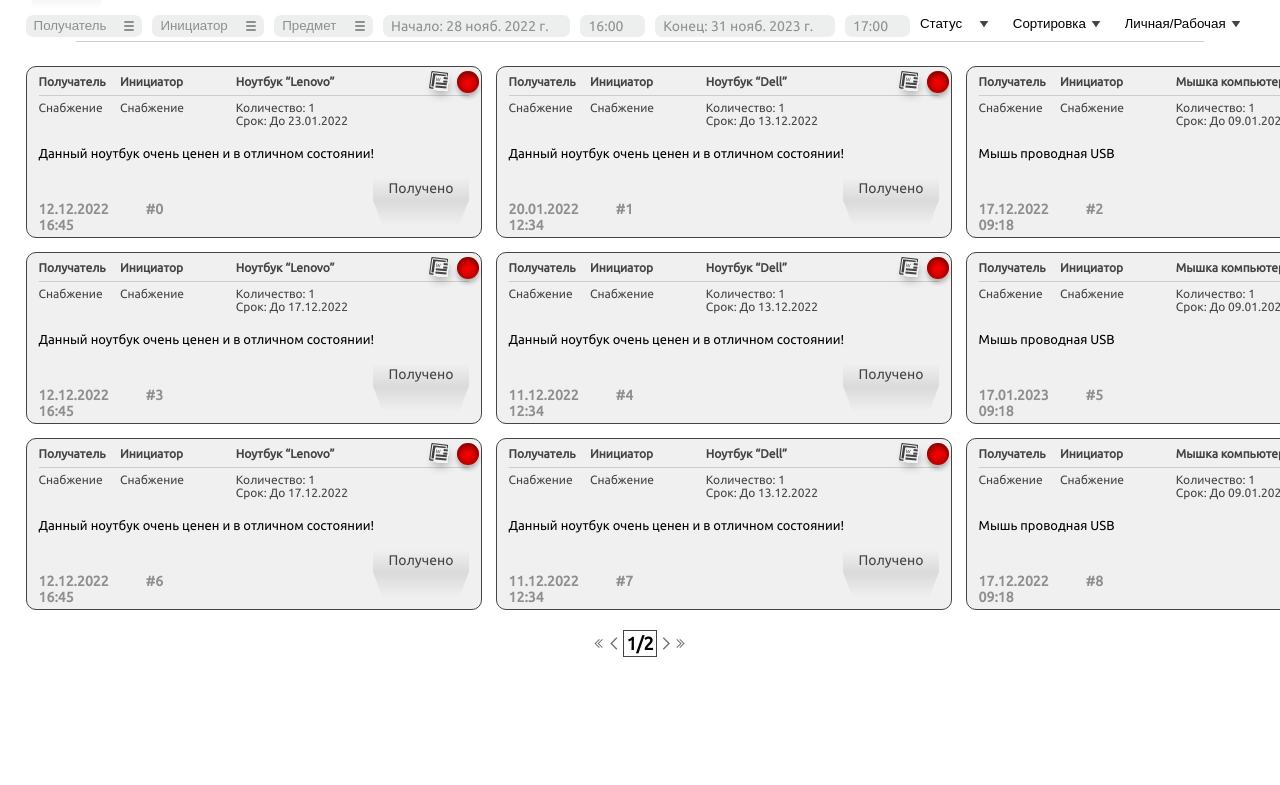
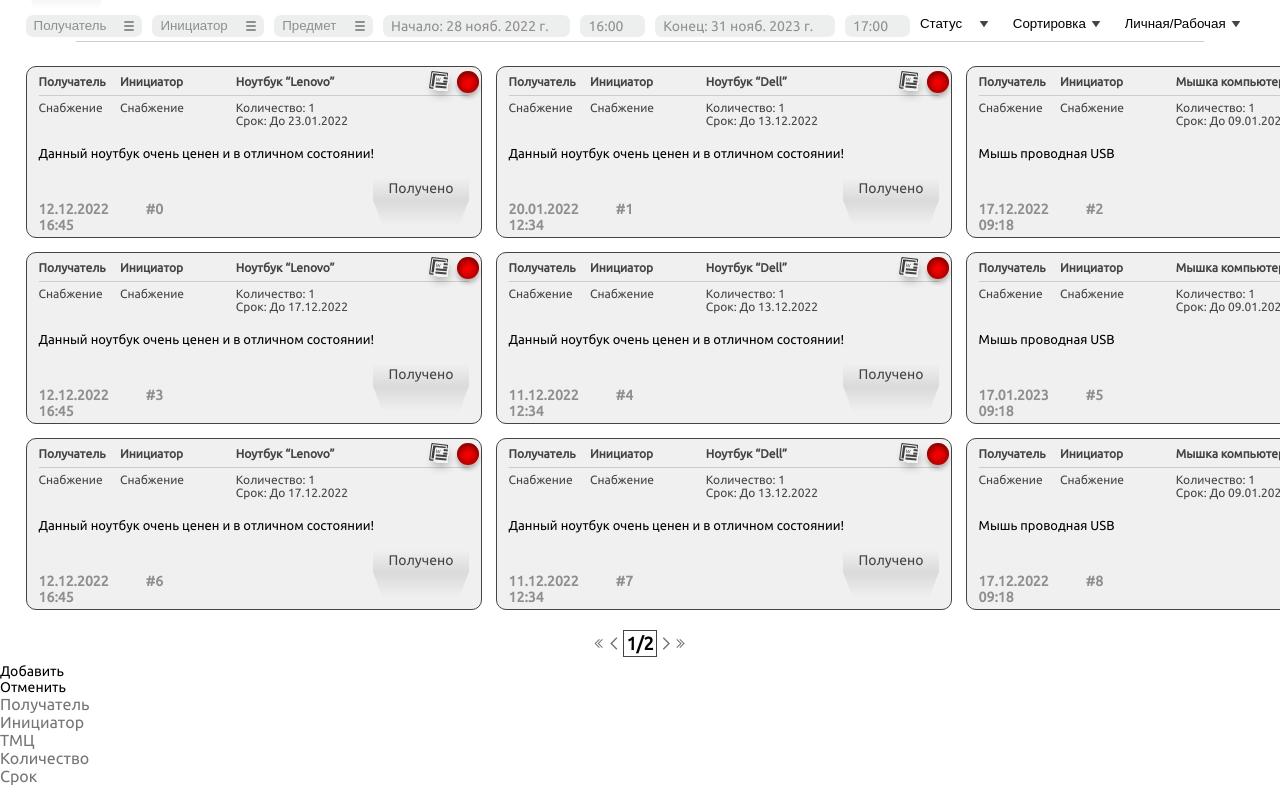
Before and after one commit to maxkuku/onspir, a React (Create React App) app in the folder sogl_react/sogl_app/: page /tsennosti in a window 1280 px wide. Shown: the part 193-978 px from the top of the page. Before the commit the page ends 856 px from the top, so only its background shows below. Built offline with nearby package versions, Linux system fonts and the light colour scheme.

Commit message:
Попап
Не совсем работает

```diff
--- a/sogl_react/sogl_app/src/Tsennosti/InputPopup/InputPopup.jsx
+++ b/sogl_react/sogl_app/src/Tsennosti/InputPopup/InputPopup.jsx
@@ -1,23 +1,38 @@
-import useState from "react";
+// import useState from "react";
+import { useState } from 'react';
 import './InputPopup.css';
 
 
-export const InputPopup = (props) => {
-    const [show, setShow] = useState(props.show);
-    setShow(props.show)
+
+
+export const InputPopup = (show) => {
+
+    const [showH, setShowH] = useState(() => "display: none")
+
+
+    if(show === true) {
+        setShowH(() => "display: block");
+    }
 
 
 
     return (
-        <div className="inputPopupWrapper" style={ (show === true) ? "display:block" : "display:none" }>
-            <div className="inputPopup">
+
+        <div className="inputPopupWrapper" style={{ showH }}>
+            <div className="inputPopup" style={{ showH }}>
+            <div className="add_remove_wrap">
+                <div>Добавить</div>
+                <div>Отменить</div>
+            </div>
                 <form id="add_thing">
-                    <div><input type="text" /></div>
-                    <div><input type="text" /></div>
-                    <div><input type="text" /></div>
-                    <div><input type="text" /></div>
+                    <div><input type="text" name="poluch" value="" placeholder="Получатель" /></div>
+                    <div><input type="text" name="inits" value="" placeholder="Инициатор" /></div>
+                    <div><input type="text" name="tmc" value="" placeholder="ТМЦ" /></div>
+                    <div><input type="text" name="kolvo" value="" placeholder="Количество" /></div>
+                    <div><input type="text" name="date" value="" placeholder="Срок" /></div>
                 </form>
             </div>
         </div>
+
     )
 }
--- a/sogl_react/sogl_app/src/Tsennosti/InputPopup/InputPopup.scss
+++ b/sogl_react/sogl_app/src/Tsennosti/InputPopup/InputPopup.scss
@@ -1,3 +1,14 @@
 .inputPopup {
     width: 80%;
+    max-width: 562px;
+    position: absolute;
+    left: 50%;
+    top: 50%;
+    transform: translate(-50%, -50%);
+    background-color: #B8B6B6;
+    background: radial-gradient(114.38% 114.38% at 11.18% 14.38%, rgba(217, 226, 227, 0.44) 0%, rgba(255, 255, 255, 0.51) 100%);
+    border: 0.2px solid #B8B6B6;
+    box-shadow: 0px 4px 4px rgba(121, 112, 112, 0.25);
+    backdrop-filter: blur(4.5px);
+    border-radius: 10px;
 }
--- a/sogl_react/sogl_app/src/Tsennosti/Tsennosti.jsx
+++ b/sogl_react/sogl_app/src/Tsennosti/Tsennosti.jsx
@@ -3,6 +3,7 @@ import { NavLink } from "react-router-dom";
 import { ItemTsen } from "./ItemTsen/ItemTsen";
 import './Tsennosti.css';
 import './tsen.json';
+import { InputPopup } from './InputPopup/InputPopup'
 
 
 
@@ -16,9 +17,17 @@ export const Tsennosti = () => {
     const itemsOnPage = 9;
     const [allPages, setAllPages] = useState(1);
     const [pages, setPages] = useState(1);
+    const [showPop, setShowPop] = useState(false)
+
+
     const calcPagesRange = (tsen, pages, itemsOnPage) => {
         return tsen.slice((pages - 1) * itemsOnPage, pages * itemsOnPage)
     }
+
+
+    const changeState = (data) => {
+        setShowPop(data);
+    };
 
 
     useEffect(() => {
@@ -57,7 +66,7 @@ export const Tsennosti = () => {
                     <div className="sub-nav-item">Инветарь</div>
                     <div className="sub-gradient-shadow"></div>
                 </NavLink>
-                <div className="sub-plain-button with-image"><img src={'./img/tsen_plus.svg'} alt="Создать"/>Создать передачу</div>
+                <div className="sub-plain-button with-image" onClick={() => changeState() }><img src={'./img/tsen_plus.svg'} alt="Создать"/>Создать передачу</div>
                 <div></div>
                 <div className="sub-plain-button with-image">
                     <select name="filter" className="nonappear" id="filter_option">
@@ -155,24 +164,18 @@ export const Tsennosti = () => {
             </div>
 
             <div className="paginationHereSides">
-            {/* {
-            Array( Math.ceil(allPages / itemsOnPage) ).fill().map((element, index) =>
-            (
-                <span key={`page_${index}`} className={ (index + 1) === pages ? `active page` : `page` } data-pages={ pages } onClick={() => setPages(index + 1) }>{index + 1}</span>
-            ))
-            } */}
-
-            <img src={`./iosLeft.svg`} width="22" alt="В начало" onClick={() => setPages(1) }/>
-            <img src={`./oneLeft.svg`} width="8" alt="Назад" onClick={() => setPages(pages - 1) }/>
-            <span>{`${pages}/${allPages}`}</span>
-            <img src={`./oneRight.svg`} width="8" alt="Вперед" onClick={() => setPages(pages + 1) }/>
-            <img src={`./iosRight.svg`} width="22" alt="В конец"  onClick={() => setPages(allPages) }/>
-
+                <img src={`./iosLeft.svg`} width="22" alt="В начало" onClick={() => setPages(1) }/>
+                <img src={`./oneLeft.svg`} width="8" alt="Назад" onClick={() => setPages(pages - 1) }/>
+                <span>{`${pages}/${allPages}`}</span>
+                <img src={`./oneRight.svg`} width="8" alt="Вперед" onClick={() => setPages(pages + 1) }/>
+                <img src={`./iosRight.svg`} width="22" alt="В конец"  onClick={() => setPages(allPages) }/>
             </div>
 
 
         </div>
 
+        <InputPopup data={showPop} />
+
         </>
     );
 }
```
